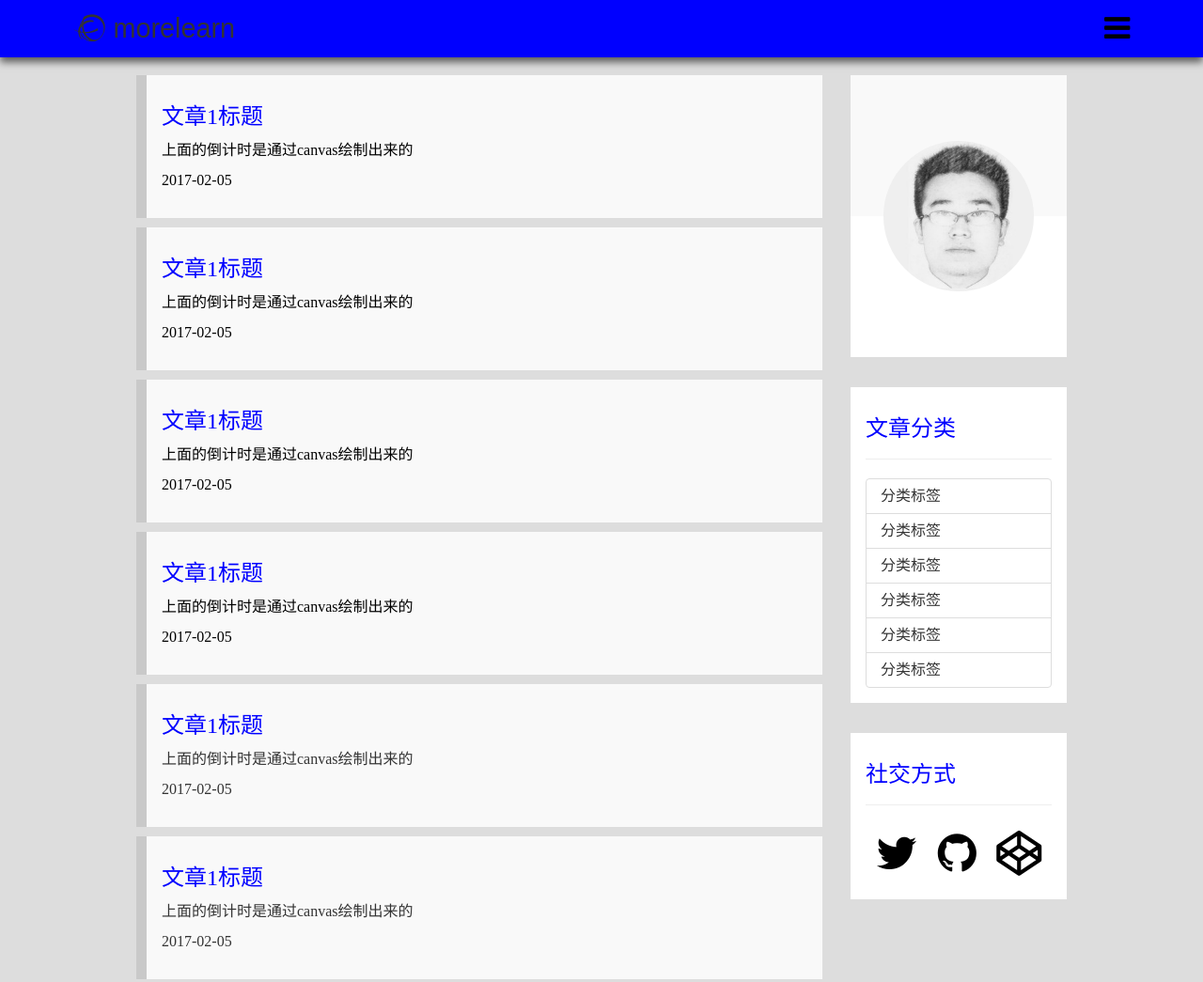
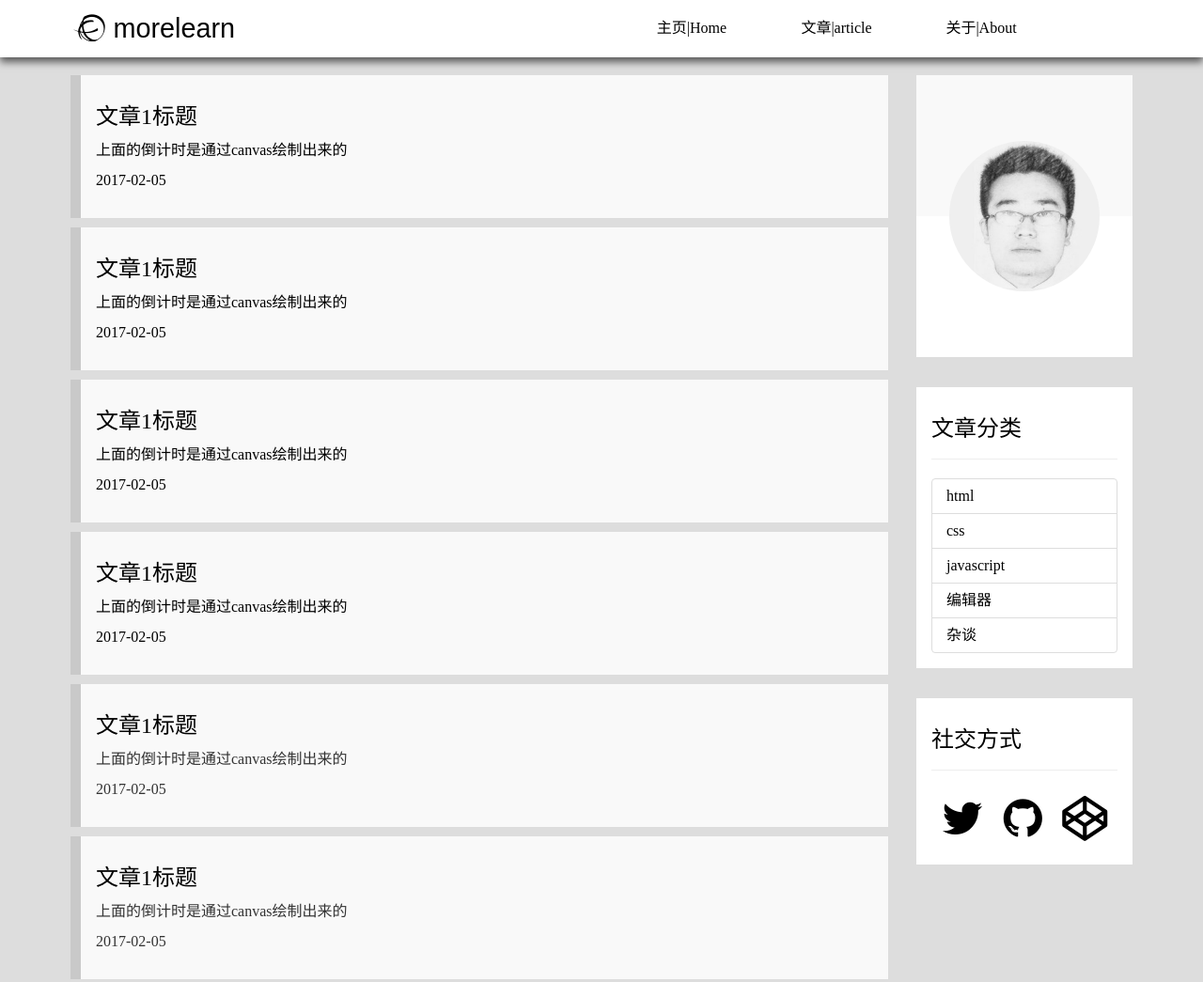
Before and after one commit to morelearn1990/morelearn1990.github.io, a plain HTML site: page index.html in a window 1280 px wide. Shown: the top 1045 px of the page at 94% size. Drawn offline with Linux system fonts and the light colour scheme.

Commit message:
delete unknown idea

```diff
--- a/index.html
+++ b/index.html
@@ -6,7 +6,7 @@
 	<title>pages</title>
 
 	<!--  meta标签 -->
-	<meta name="author" content="morelearn,morelearn1990,morelearn1990@gmail.com">
+	<meta name="author" content="morelearn,morelearn1990,morelearn1990@gmali.com">
 	<meta name="viewport" content="width=device-width, initial-scale=1, maximum-scale=1, user-scalable=no">
 	<meta name="format-detection" content="telephone=no">
 	<meta http-equiv="X-UA-Compatible" content="IE=edge">
@@ -24,20 +24,21 @@
 <!-- 头部 包括导航等 -->
 <header class="container-fluid navbar navbar-fixed-top" >
 	<nav>
-		<div><i class="fa fa-ravelry"></i> morelearn</div>
-		<div class="nav nav-pills .nav-stacked">
-			<div role="presentation" class="dropdown">
-				<a class="dropdown-toggle" data-toggle="dropdown" href="#" role="button" aria-haspopup="true" aria-expanded="false"><span class="fa fa-navicon"></span></a>
-				<ul class="dropdown-menu">
-					<il>主页|Home</il>
-					<il>文章|article</il>
-					<il>关于|About</il>
-					<il>
+		<div><a href="/"><i class="fa fa-ravelry"></i> morelearn</a></div>
+		<div class="">
+			<div role="presentation" class="">
+				<!--<a class="dropdown-toggle" data-toggle="dropdown" href="#" role="button" aria-haspopup="true" aria-expanded="false"><span class="fa fa-navicon"></span></a>-->
+				<ul class="menu">
+					<li><a href="/">主页|Home</a></li>
+					<li><a href="#">文章|article</a></li>
+					<li><a href="#">关于|About</a></li>
+
+					<!-- <li>
 						<div class="input-group">
 							<input type="text" class="form-control" placeholder="搜索" aria-describedby="basic-addon2">
 							<span class="input-group-addon" id=" basic-addon2"><i class="fa fa-search"></i></span>
 						</div>
-					</il>
+					</li> -->
 				</ul>
 			</div>
 		</div>
@@ -171,42 +172,44 @@
 					<img src="./index/portrait.png" alt="">
 				</div>
 			</div>
+			<div class="roll">
 				<div>
 					<p class="modul-header">文章分类</p><hr>
 					<ul class="list-group">
-					<il class="list-group-item">分类标签</il>
-					<il class="list-group-item">分类标签</il>
-					<il class="list-group-item">分类标签</il>
-					<il class="list-group-item">分类标签</il>
-					<il class="list-group-item">分类标签</il>
-					<il class="list-group-item">分类标签</il>
+						<li class="list-group-item"><a href="">html</a></li>
+						<li class="list-group-item"><a href="">css</a></li>
+						<li class="list-group-item"><a href="">javascript</a></li>
+						<li class="list-group-item"><a href="">编辑器</a></li>
+						<li class="list-group-item"><a href="">杂谈</a></li>
 					</ul>
 				</div>
 				<div>
 					<p class="modul-header">社交方式</p><hr>
 					<ul>
-					<il>
+						<li>
 							<a href="https://github.com/morelearn1990" target="_blank">
 								<i class="fa fa-twitter"></i>
 							</a>
-					</il>
-					<il>
+						</li>
+						<li>
 							<a href="https://github.com/morelearn1990" target="_blank">
 								<i class="fa fa-github"></i>
 							</a>
-					</il>
-					<il>
+						</li>
+						<li>
 							<a href="https://github.com/morelearn1990" target="_blank">
 								<i class="fa fa-codepen"></i>
 							</a>
-					</il>
+						</li>
 					</ul>
+				</div>
 			</div>
 		</aside>
 	</div>
 </div>
 
 <!-- 页脚 -->
+
 <footer>2017 @morelearn</footer>
 
 <!-- 常用js库导入 -->
@@ -215,7 +218,21 @@
 
 <!-- js代码 -->
 <script type="text/javascript" >
-
+ /*	function postChange(){
+		var obj = $(".roll");
+		var objH = obj.offset().top;
+		if(objH > 70){
+			obj.css({ "position":"relative"});
+		}else {
+			obj.css({ "position":"fixed"});
+		}
+	}
+	$("document").ready(function(){
+		$("window").scroll(function(){
+			postChange();
+		});
+	});
+	*/
 
 </script>
 
--- a/index/index.css
+++ b/index/index.css
@@ -6,14 +6,14 @@ body {
 body>header {
     width: 100%;
     height: auto;
-    background-color: blue;
+    background-color: #FFF;
     box-shadow: 0rem 0.3rem 0.5rem rgba(0,0,0,.6);
 }
 nav {
     width: 100%;
     height: 100%;
     margin: auto;
-    font-size: 2rem;
+    font-size: 1rem;
     text-align: center;
     line-height: 60px;
 }
@@ -24,9 +24,17 @@ nav>div:first-child{
     float: left;
 }
 nav>div:last-child {
-    padding-right: 5%;
+    width: 60%;
     float: right;
 }
+.menu {
+    width: 100%;
+}
+.menu li {
+    width: 20%;
+    display: inline-block;
+}
+
 body>.main{
     display: flex;
     justify-content:center;
@@ -34,7 +42,7 @@ body>.main{
     clear: both;
 }
 .col-sm-8 {
-    max-width: 760px;
+    max-width: 900px;
     flex-grow: 1;
 }
 section{
@@ -44,6 +52,7 @@ section{
     padding: 1rem;
 }
 section:hover{
+    transition: 0.5s;
     border-left: 0.8rem solid #777;
 }
 section>header,p,footer {
@@ -80,22 +89,22 @@ section>header,p,footer {
     border-radius: 7rem;
 }
 
-.aside-right > div:nth-child(2) {
+.roll > div:first-child {
     margin-top: 2rem;
     padding: 1rem;
     background-color: #FFF;
 }
 
-.aside-right > div:nth-child(2) ul {
+.roll > div:first-child ul {
     margin: 0 auto;
 }
-.aside-right > div:last-child {
+.roll > div:last-child {
     background-color: #FFF;
     margin-top: 2rem;
     padding: 1rem;
 }
 
-.aside-right > div:last-child>ul{
+.roll > div:last-child>ul{
     display: -webkit-flex;
     display: flex;
     flex-direction: row;
@@ -104,16 +113,18 @@ section>header,p,footer {
     text-align: center;
     line-height: 4rem;
 }
-.aside-right > div:last-child>ul>il{
+.roll > div:last-child>ul>li{
+    display: inline-block;
     flex-grow: 1;
 }
-.aside-right > div:last-child>ul>il:hover{
+.roll > div:last-child>ul>li:hover{
+    transition: 0.5s;
     text-shadow: 0.2rem 0.2rem 0.2rem rgba(0,0,0,.6);
 }
 
 .modul-header ,h1 {
     font-size: 1.5rem;
-    color:blue;
+    color:#000;
 }
 
 body>footer {
```
Lines whose indentation alone changed are shown as unchanged.
